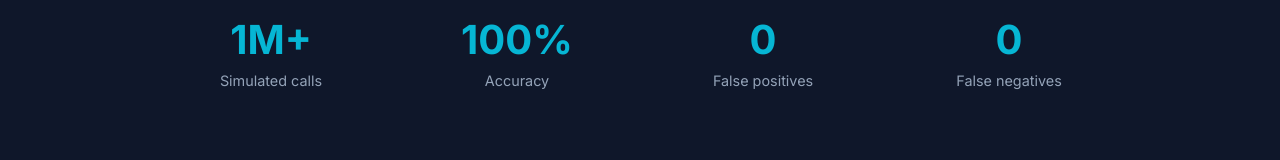
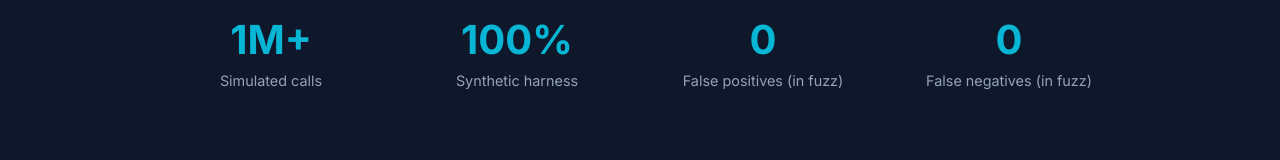
Before and after one commit to Kubo-cmd/lyta-shield, a plain HTML site: page docs/index.html in a window 1280 px wide. Shown: the part 482-642 px from the top of the page. Drawn offline with nearby package versions, Linux system fonts and the light colour scheme; some icons are missing.

Commit message:
docs: reword 1M simulation as synthetic fuzz harness, not security guarantee

```diff
--- a/docs/index.html
+++ b/docs/index.html
@@ -175,15 +175,15 @@
       </div>
       <div class="column stat">
         <div class="stat-number">100%</div>
-        <div class="stat-label">Accuracy</div>
+        <div class="stat-label">Synthetic harness</div>
       </div>
       <div class="column stat">
         <div class="stat-number">0</div>
-        <div class="stat-label">False positives</div>
+        <div class="stat-label">False positives (in fuzz)</div>
       </div>
       <div class="column stat">
         <div class="stat-number">0</div>
-        <div class="stat-label">False negatives</div>
+        <div class="stat-label">False negatives (in fuzz)</div>
       </div>
     </div>
   </div>
```
Also changed, not shown: README.md.
